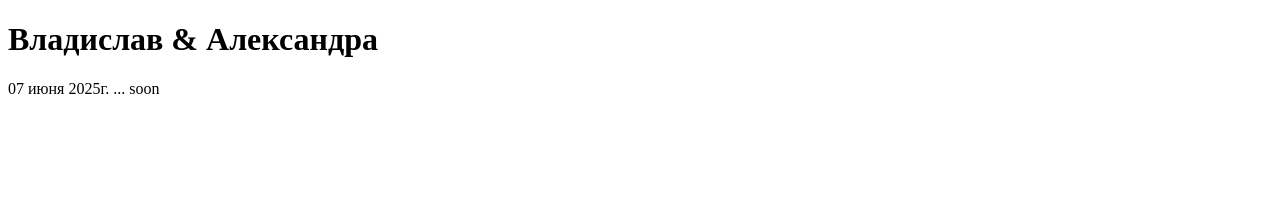
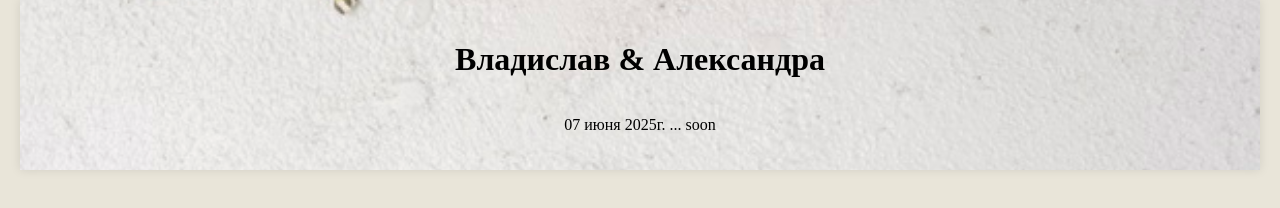
Before and after one commit to Valentin-KV/wedding, a website: page index.html in a window 1280 px wide. Drawn offline with Linux system fonts and the light colour scheme.

Commit message:
feat: add css in header

```diff
--- a/index.html
+++ b/index.html
@@ -4,6 +4,7 @@
     <meta charset="UTF-8">
     <meta name="viewport" content="width=device-width, initial-scale=1.0">
     <title>Wedding</title>
+    <link rel="stylesheet" href="/wedding/styles/style.css">
 </head>
 <body>
     <header class="header">
--- a/styles/style.css
+++ b/styles/style.css
@@ -0,0 +1,33 @@
+body {
+    margin: 0;
+    background-color: #e9e5d9;
+}
+.header {
+    background-image: url('/wedding/assets/images/pink-roses.jpg');
+    background-size: cover;
+    background-repeat: no-repeat;
+    background-position: center;
+    padding: 20px;
+    max-width: 1200px;
+    margin: 0 auto;
+    background-color: rgba(255, 255, 255, 0.8); /* Полупрозрачный белый фон для читаемости текста */
+    box-shadow: 0 0 10px rgba(0, 0, 0, 0.1);
+}
+
+.wrap {
+    display: flex;
+    flex-wrap: wrap;
+    flex-direction: column;
+    align-items: center;
+    justify-content: center;
+}
+
+.title {
+    display: flex;
+    text-align: center;
+}
+
+.titledate {
+    padding: 0px;
+    text-align: center;
+}
```
Also changed, not shown: assets/images/pink-roses.jpg (added).
